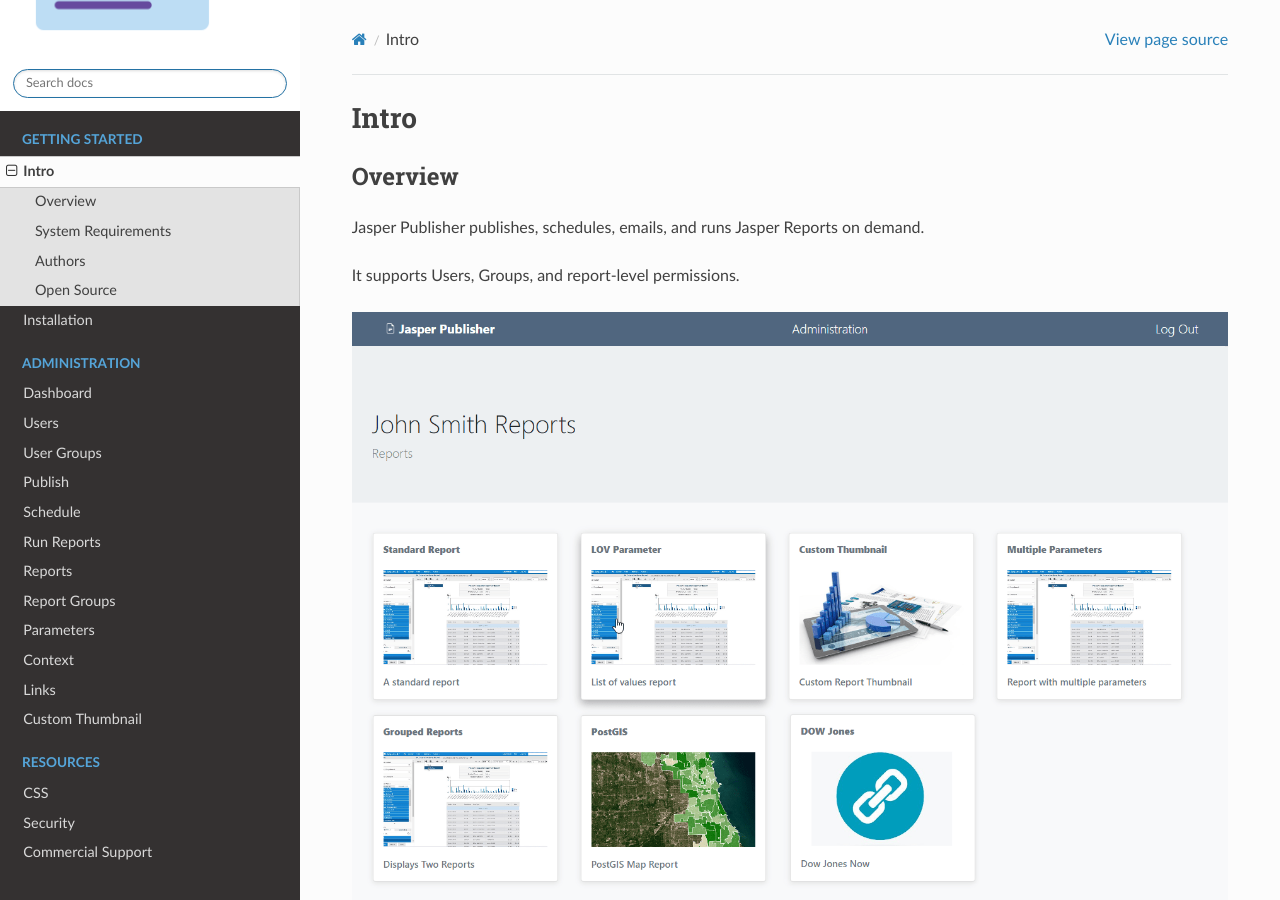
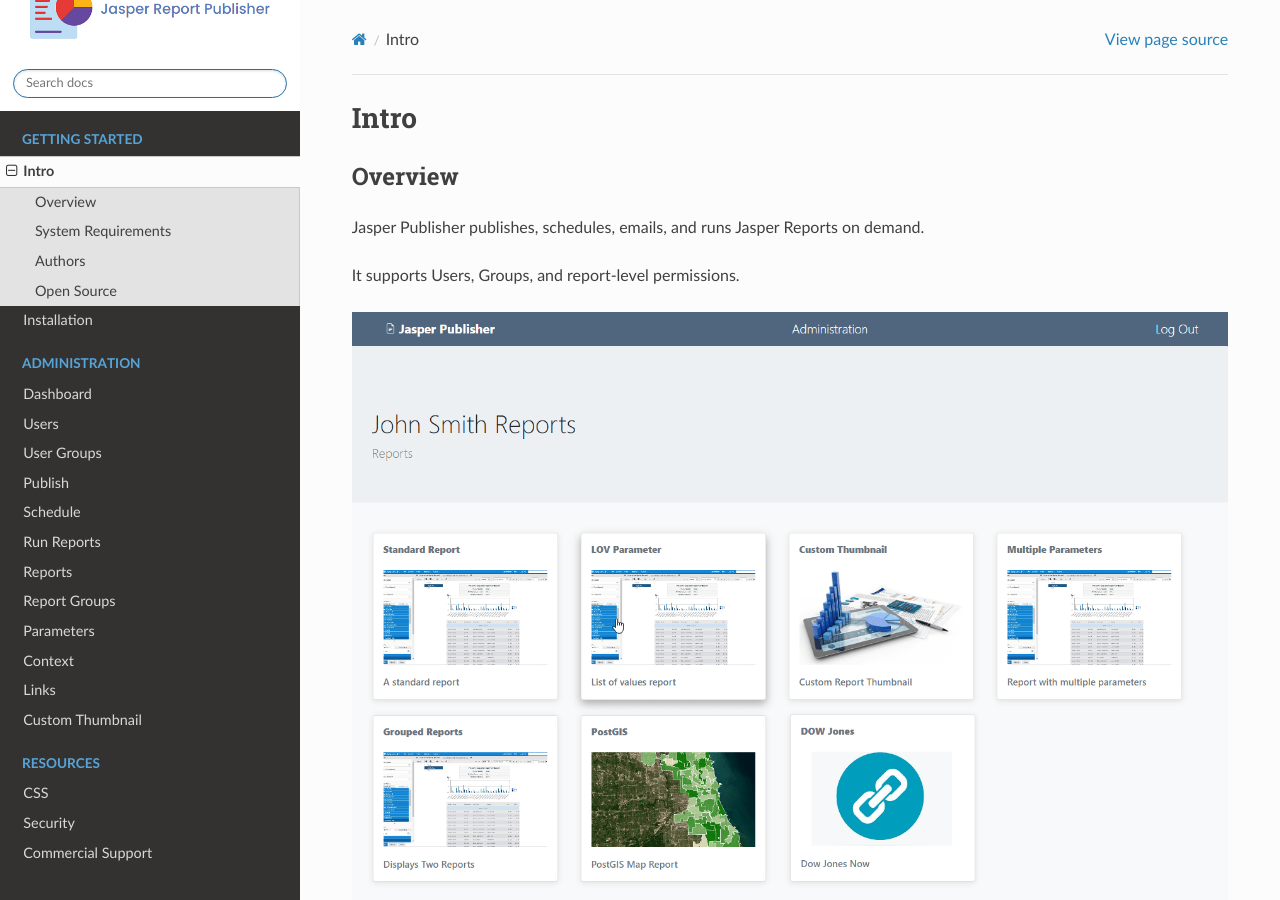
Before and after one commit to AcuGIS/jasper-report-publisher, a Sphinx documentation site: the page built from docs/intro.rst, in a window 1280 px wide and 900 px high. Built offline with Sphinx 7.4.7 and the Read the Docs theme 2.0.0, drawn with Linux system fonts in a browser that asks for light colours; pages that are not in the unit, such as notebooks, are missing from menus.

Commit message:
Update conf.py

```diff
--- a/docs/conf.py
+++ b/docs/conf.py
@@ -49,7 +49,7 @@
 pygments_style = "sphinx"
 
 
-html_logo = "jasper-report-publisher.png"
+html_logo = "jasper-report-publisher-logo.png"
 html_theme_options = {
     'logo_only': True,
     'display_version': False,
```
